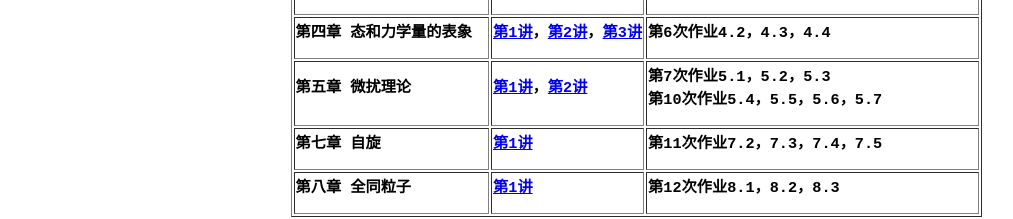
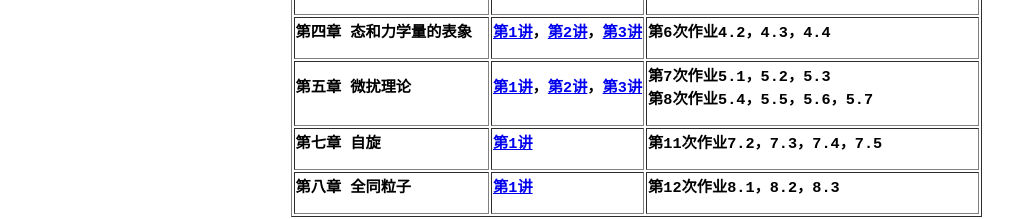
Before and after one commit to yerunustc/yerunustc.github.io, a plain HTML site: page Teaching/2026QM/index.html in a window 1280 px wide. Shown: the part 433-652 px from the top of the page, without its empty margins (4-1017 px from the left). Drawn offline with Linux system fonts and the light colour scheme.

Commit message:
Update index.html

```diff
--- a/Teaching/2026QM/index.html
+++ b/Teaching/2026QM/index.html
@@ -37,8 +37,8 @@
 </tr>
 <tr>
 <td><H3>第五章 微扰理论</H3></td>
-<td><H3><a href="https://yerunustc.github.io/Teaching/2026QM/第5章微扰理论1.pdf">第1讲</a>，<a href="https://yerunustc.github.io/Teaching/2026QM/第5章微扰理论2.pdf">第2讲</a></H3></td>
-<td><H3>第7次作业5.1，5.2，5.3 <br> 第10次作业5.4，5.5，5.6，5.7  </H3></td>
+<td><H3><a href="https://yerunustc.github.io/Teaching/2026QM/第5章微扰理论1.pdf">第1讲</a>，<a href="https://yerunustc.github.io/Teaching/2026QM/第5章微扰理论2.pdf">第2讲</a>，<a href="https://yerunustc.github.io/Teaching/2026QM/第5章微扰理论3.pdf">第3讲</a></H3></td>
+<td><H3>第7次作业5.1，5.2，5.3 <br> 第8次作业5.4，5.5，5.6，5.7  </H3></td>
 </tr>
 <tr>
 <td><H3>第七章 自旋</H3></td>
```
